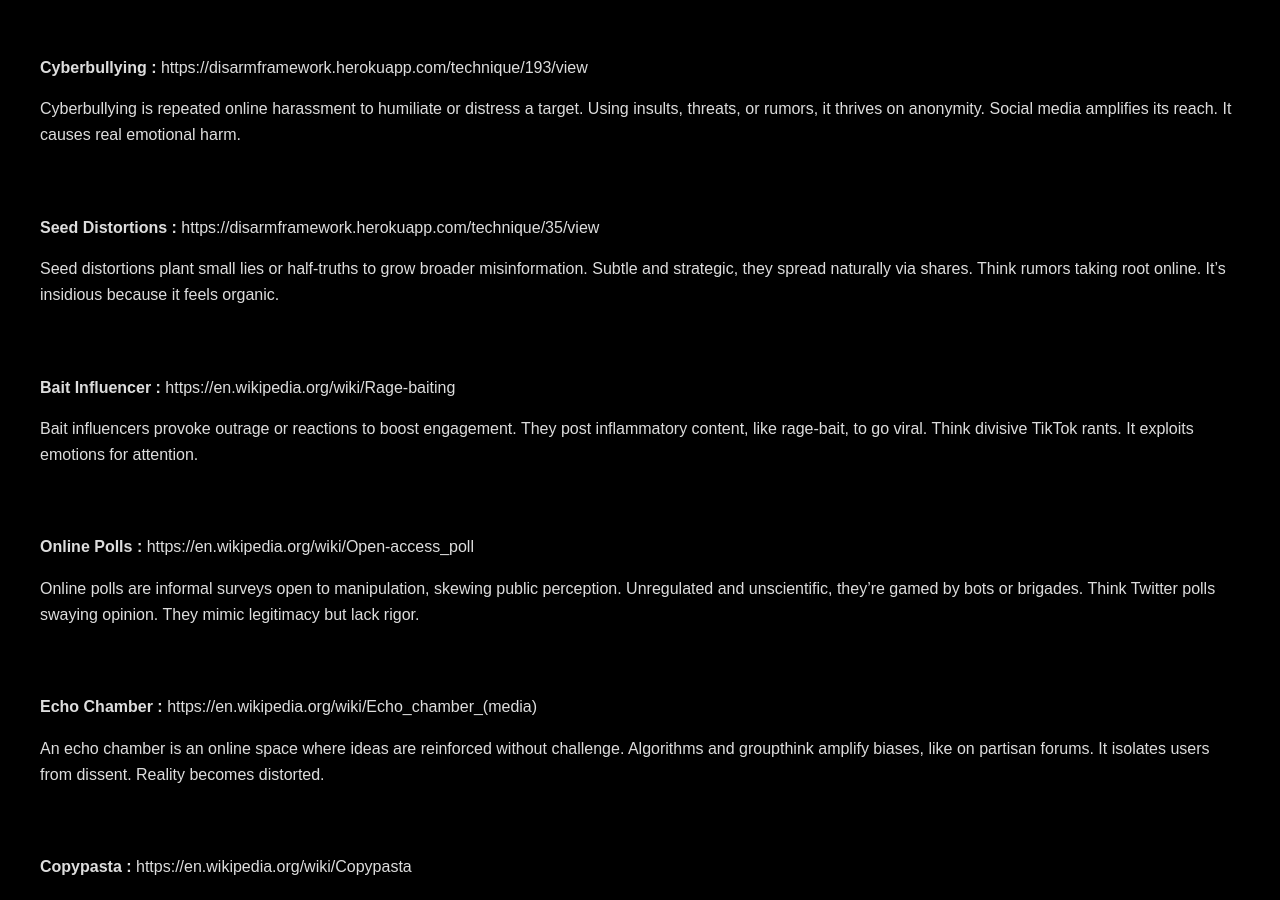
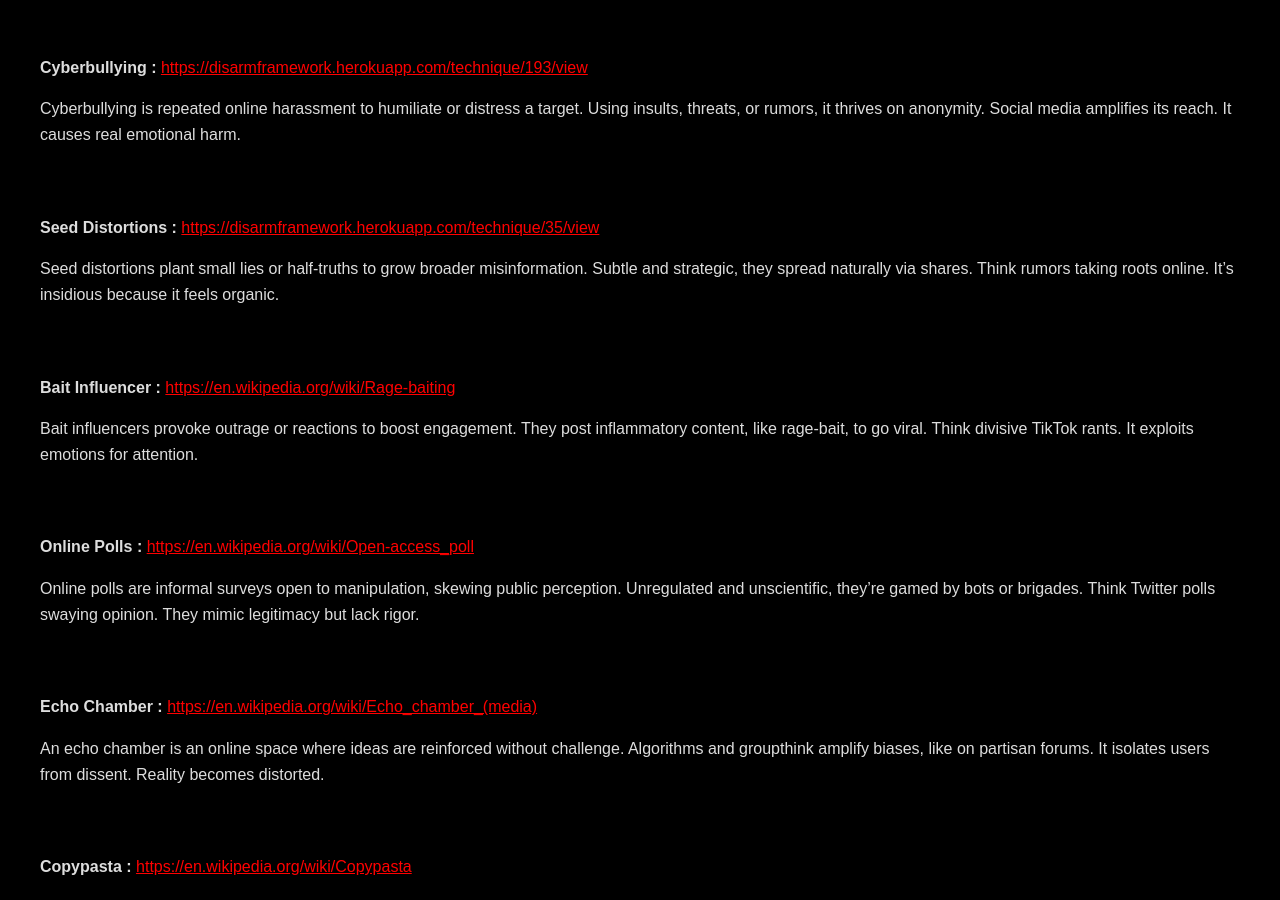
Before and after one commit to Anadema/Cognitive-Weaponization-Matrix, a Jekyll site: the page built from Techniques/Technique_description.md, in a window 1280 px wide and 900 px high, scrolled down 2664 px. Built offline with Jekyll 4.4.1, drawn with Linux system fonts in a browser that asks for light colours.

Commit message:
Update Technique_description.md

```diff
--- a/Techniques/Technique_description.md
+++ b/Techniques/Technique_description.md
@@ -9,177 +9,177 @@ lang: en
 
 <br><br>
 
-<b>Shadow Ban :</b> https://en.wikipedia.org/wiki/Nudge_theory<br>
+<b>Shadow Ban :</b> <a href="https://en.wikipedia.org/wiki/Nudge_theory" style="color: red;">https://en.wikipedia.org/wiki/Nudge_theory</a><br>
 
 Shadow banning is a practice on social media where a user’s content is made invisible or less visible to others without their knowledge. It’s used to curb spam or inappropriate behavior, reducing post reach without deleting the account. Platforms like Twitter, Instagram, or YouTube are said to have used it, though it’s often unofficial and controversial. Users may suspect a shadow ban if they notice a sudden drop in visibility or engagement. The technique raises debates about transparency, censorship, and online free speech.
 <br><br><br>
 
-<b>Nudge :</b> https://en.wikipedia.org/wiki/Character_assassination<br>
+<b>Nudge :</b> <a href="https://en.wikipedia.org/wiki/Character_assassination" style="color: red;">https://en.wikipedia.org/wiki/Character_assassination</a><br>
 
 Nudge theory involves subtly influencing people’s behavior without restricting choices, often for their benefit. It uses small cues or design changes, like placing healthier food at eye level, to guide decisions. Popularized in behavioral economics, it’s applied in policy and marketing. Critics argue it can feel manipulative if not transparent.
 <br><br><br>
 
-<b>Character Assassination :</b> https://en.wikipedia.org/wiki/Character_assassination
+<b>Character Assassination :</b> <a href="https://en.wikipedia.org/wiki/Character_assassination" style="color: red;">https://en.wikipedia.org/wiki/Character_assassination</a>
 
 Character assassination is the deliberate spread of false or damaging information to ruin someone’s reputation. It often involves slander, rumors, or exaggerated claims, targeting public figures or rivals. Historically used in politics, it aims to discredit without evidence. The damage can be long-lasting and hard to refute.
 <br><br><br>
 
-<b>Sock Puppet :</b> https://en.wikipedia.org/wiki/Sock_puppet_account<br>
+<b>Sock Puppet :</b> <a href="https://en.wikipedia.org/wiki/Sock_puppet_account" style="color: red;">https://en.wikipedia.org/wiki/Sock_puppet_account</a><br>
 
 A sock puppet is a fake online identity used to deceive others, often to push agendas or fake support. Common on forums or social media, it amplifies opinions or attacks opponents anonymously. Platforms try to detect them, but they persist. It undermines trust in online discourse.
 <br><br><br>
 
-<b>Bad Jacketing :</b> https://en.wikipedia.org/wiki/Bad-jacketing<br>
+<b>Bad Jacketing :</b> <a href="https://en.wikipedia.org/wiki/Bad-jacketing" style="color: red;">https://en.wikipedia.org/wiki/Bad-jacketing</a><br>
 
 Bad jacketing is falsely labeling someone as an informant or traitor within a group to sow distrust. Used by authorities or rivals, it isolates targets and disrupts unity, especially in activist circles. Historically linked to COINTELPRO, it’s a covert betrayal tactic. Suspicion alone can ruin relationships.
 <br><br><br>
 
-<b>Kompromat :</b> https://en.wikipedia.org/wiki/Kompromat<br>
+<b>Kompromat :</b> <a href="https://en.wikipedia.org/wiki/Kompromat" style="color: red;">https://en.wikipedia.org/wiki/Kompromat</a><br>
 
 Kompromat is compromising material, like scandals or secrets, collected to blackmail or discredit someone. Often used in espionage or politics, it leverages fear of exposure to control targets. Russia’s intelligence is famously associated with it. It’s effective because it exploits personal vulnerabilities.
 <br><br><br>
 
-<b>Cherry Picking :</b> https://en.wikipedia.org/wiki/Cherry_picking<br>
+<b>Cherry Picking :</b> <a href="https://en.wikipedia.org/wiki/Cherry_picking" style="color: red;">https://en.wikipedia.org/wiki/Cherry_picking</a><br>
 
 Cherry picking is selectively presenting data or evidence to support a claim while ignoring contradictions. Common in debates or media, it distorts reality for persuasion. Scientists and propagandists alike use it. It misleads by crafting a one-sided narrative.
 <br><br><br>
 
-<b>Emotional Hijacking :</b> https://www.ei-magazine.com/post/what-is-emotional-hijacking-and-how-can-you-prevent-it<br>
+<b>Emotional Hijacking :</b> <a href="https://www.ei-magazine.com/post/what-is-emotional-hijacking-and-how-can-you-prevent-it" style="color: red;">https://www.ei-magazine.com/post/what-is-emotional-hijacking-and-how-can-you-prevent-it</a><br>
 
 Emotional hijacking triggers an intense emotional response (fear, anger, joy) to bypass rational thinking. Once emotionally charged, a person is more likely to accept a message uncritically. Example: pairing propaganda with shocking imagery.
 <br><br><br>
 
-<b>Ignorant Agent :</b> https://disarmframework.herokuapp.com/technique/7/view<br>
+<b>Ignorant Agent :</b> <a href="https://disarmframework.herokuapp.com/technique/7/view" style="color: red;">https://disarmframework.herokuapp.com/technique/7/view</a><br>
 
 An ignorant agent is someone unknowingly spreading disinformation, manipulated by others. They act sincerely, making their message convincing, often on social media. Part of disinformation campaigns, it exploits trust. Their ignorance shields the true orchestrators.
 <br><br><br>
 
-<b>Clickbait :</b> https://en.wikipedia.org/wiki/Clickbait<br>
+<b>Clickbait :</b> <a href="https://en.wikipedia.org/wiki/Clickbait" style="color: red;">https://en.wikipedia.org/wiki/Clickbait</a><br>
 
 Clickbait uses sensational or misleading headlines to lure users into clicking content. It prioritizes engagement over substance, common in online media. Titles like “You Won’t Believe This!” drive traffic but often disappoint. It thrives on curiosity and frustration.
 <br><br><br>
 
-<b>Keyword Squatting :</b> https://mediamanipulation.org/definitions/keyword-squatting/<br>
+<b>Keyword Squatting :</b> <a href="https://mediamanipulation.org/definitions/keyword-squatting/" style="color: red;">https://mediamanipulation.org/definitions/keyword-squatting/</a><br>
 
 Keyword squatting involves hijacking trending terms to spread unrelated or false content. Used in disinformation, it floods search results or hashtags with noise. Think propaganda piggybacking on breaking news. It confuses and misdirects public attention.
 <br><br><br>
 
-<b>Swarming :</b> https://disarmframework.herokuapp.com/technique/49/view<br>
+<b>Swarming :</b> <a href="https://disarmframework.herokuapp.com/technique/49/view" style="color: red;">https://disarmframework.herokuapp.com/technique/49/view</a><br>
 
 Swarming is coordinated online attacks by many accounts to overwhelm or harass a target. Often seen in trolling or disinformation, it amplifies impact through sheer volume. Think Twitter pile-ons. It intimidates and drowns out opposition.
 <br><br><br>
 
-<b>Fake Experts :</b> https://disarmframework.herokuapp.com/technique/5/view<br>
+<b>Fake Experts :</b> <a href="https://disarmframework.herokuapp.com/technique/5/view" style="color: red;">https://disarmframework.herokuapp.com/technique/5/view</a><br>
 
 Fake experts are unqualified individuals presented as authorities to push a narrative. Common in disinformation, they deceive with credentials or charisma. Think anti-vaccine “doctors.” It exploits trust in expertise to mislead.
 <br><br><br>
 
-<b>Contradictory Injunction :</b> https://en.wikipedia.org/wiki/Double_bind<br>
+<b>Contradictory Injunction :</b> <a href="https://en.wikipedia.org/wiki/Double_bind" style="color: red;">https://en.wikipedia.org/wiki/Double_bind</a><br>
 
 Contradictory injunction, or double bind, is giving conflicting demands where no response wins. Used in manipulation, it traps victims in confusion or guilt, like “be spontaneous” orders. Psychologically draining, it’s a control tactic.
 <br><br><br>
 
-<b>Doxing :</b> https://en.wikipedia.org/wiki/Doxing<br>
+<b>Doxing :</b> <a href="https://en.wikipedia.org/wiki/Doxing" style="color: red;">https://en.wikipedia.org/wiki/Doxing</a><br>
 
 Doxing is publicly revealing private information, like addresses, to harm or intimidate someone. Often a revenge tactic online, it violates privacy and invites harassment. Think hackers targeting critics. It’s a weapon of exposure.
 <br><br><br>
 
-<b>Cyberbullying :</b> https://disarmframework.herokuapp.com/technique/193/view<br>
+<b>Cyberbullying :</b> <a href="https://disarmframework.herokuapp.com/technique/193/view" style="color: red;">https://disarmframework.herokuapp.com/technique/193/view</a><br>
 
 Cyberbullying is repeated online harassment to humiliate or distress a target. Using insults, threats, or rumors, it thrives on anonymity. Social media amplifies its reach. It causes real emotional harm.
 <br><br><br>
 
-<b>Seed Distortions :</b> https://disarmframework.herokuapp.com/technique/35/view<br>
+<b>Seed Distortions :</b> <a href="https://disarmframework.herokuapp.com/technique/35/view" style="color: red;">https://disarmframework.herokuapp.com/technique/35/view</a><br>
 
-Seed distortions plant small lies or half-truths to grow broader misinformation. Subtle and strategic, they spread naturally via shares. Think rumors taking root online. It’s insidious because it feels organic.
+Seed distortions plant small lies or half-truths to grow broader misinformation. Subtle and strategic, they spread naturally via shares. Think rumors taking roots online. It’s insidious because it feels organic.
 <br><br><br>
 
-<b>Bait Influencer :</b> https://en.wikipedia.org/wiki/Rage-baiting<br>
+<b>Bait Influencer :</b> <a href="https://en.wikipedia.org/wiki/Rage-baiting" style="color: red;">https://en.wikipedia.org/wiki/Rage-baiting</a><br>
 
 Bait influencers provoke outrage or reactions to boost engagement. They post inflammatory content, like rage-bait, to go viral. Think divisive TikTok rants. It exploits emotions for attention.
 <br><br><br>
 
-<b>Online Polls :</b> https://en.wikipedia.org/wiki/Open-access_poll<br>
+<b>Online Polls :</b> <a href="https://en.wikipedia.org/wiki/Open-access_poll" style="color: red;">https://en.wikipedia.org/wiki/Open-access_poll</a><br>
 
 Online polls are informal surveys open to manipulation, skewing public perception. Unregulated and unscientific, they’re gamed by bots or brigades. Think Twitter polls swaying opinion. They mimic legitimacy but lack rigor.
 <br><br><br>
 
-<b>Echo Chamber :</b> https://en.wikipedia.org/wiki/Echo_chamber_(media)<br>
+<b>Echo Chamber :</b> <a href="https://en.wikipedia.org/wiki/Echo_chamber_(media)" style="color: red;">https://en.wikipedia.org/wiki/Echo_chamber_(media)</a><br>
 
 An echo chamber is an online space where ideas are reinforced without challenge. Algorithms and groupthink amplify biases, like on partisan forums. It isolates users from dissent. Reality becomes distorted.
 <br><br><br>
 
-<b>Copypasta :</b> https://en.wikipedia.org/wiki/Copypasta<br>
+<b>Copypasta :</b> <a href="https://en.wikipedia.org/wiki/Copypasta" style="color: red;">https://en.wikipedia.org/wiki/Copypasta</a><br>
 
 Copypasta is repetitive, copied text spammed online, often for humor or disruption. Think meme walls flooding comments. It annoys or derails discussions. It’s low-effort noise.
 <br><br><br>
 
-<b>Scarcity Manipulation :</b> https://uxdesign.cc/5-types-of-scarcity-how-to-influence-anyone-using-these-7f309d328dbb<br>
+<b>Scarcity Manipulation :</b> <a href="https://uxdesign.cc/5-types-of-scarcity-how-to-influence-anyone-using-these-7f309d328dbb" style="color: red;">https://uxdesign.cc/5-types-of-scarcity-how-to-influence-anyone-using-these-7f309d328dbb</a><br>
 
 This technique uses the fear of missing out (on time, resources, or opportunities) to prompt quick action without reflection. For example, spreading a rumor that critical information will soon be ored to push people to share it immediately.
 <br><br><br>
 
-<b>Motivate Mediocrity :</b> https://www.tanbou.com/2022/Noam-Chomsky-10-strategies-manipulation.htm<br>
+<b>Motivate Mediocrity :</b> <a href="https://www.tanbou.com/2022/Noam-Chomsky-10-strategies-manipulation.htm" style="color: red;">https://www.tanbou.com/2022/Noam-Chomsky-10-strategies-manipulation.htm</a><br>
 
 Motivating mediocrity encourages apathy or low standards to keep people docile. Linked to manipulation theories, it praises conformity over ambition. Think “don’t question, just follow.” It stifles progress.
 <br><br><br>
 
-<b>Develop Deep/Cheap Fakes :</b> https://datasociety.net/library/deepfakes-and-cheap-fakes/<br>
+<b>Develop Deep/Cheap Fakes :</b> <a href="https://datasociety.net/library/deepfakes-and-cheap-fakes/" style="color: red;">https://datasociety.net/library/deepfakes-and-cheap-fakes/</a><br>
 
 Deep and cheap fakes are manipulated media, like AI-altered videos, to deceive. Deep fakes are sophisticated; cheap ones are quick edits. Think fake politician speeches. They erode trust in reality.
 <br><br><br>
 
-<b>Firehose of Falsehood :</b> https://en.wikipedia.org/wiki/Firehose_of_falsehood<br>
+<b>Firehose of Falsehood :</b> <a href="https://en.wikipedia.org/wiki/Firehose_of_falsehood" style="color: red;">https://en.wikipedia.org/wiki/Firehose_of_falsehood</a><br>
 
 Firehose of falsehood is rapid, high-volume lies to overwhelm truth. Used in propaganda, it floods discourse with contradictions. Think Russian disinformation tactics. Volume trumps accuracy.
 <br><br><br>
 
-<b>Dismiss / Distract / Distort / Dismay :</b> https://fromthepenof.com/red-flag-professional-behaviour/discrediting<br>
+<b>Dismiss / Distract / Distort / Dismay :</b> <a href="https://fromthepenof.com/red-flag-professional-behaviour/discrediting" style="color: red;">https://fromthepenof.com/red-flag-professional-behaviour/discrediting</a><br>
 
 The 4 Ds discredit foes by dismissing, distracting, distorting, or dismaying. Think smear campaigns dodging facts. It’s a systematic attack on credibility. Opponents are silenced.
 <br><br><br>
 
-<b>Gaslighting :</b> https://en.wikipedia.org/wiki/Gaslighting<br>
+<b>Gaslighting :</b> <a href="https://en.wikipedia.org/wiki/Gaslighting" style="color: red;">https://en.wikipedia.org/wiki/Gaslighting</a><br>
 
 Gaslighting manipulates someone into doubting their reality or sanity. Using denial or lies, like “that never happened,” it confuses victims. Think abusive relationships online. It’s psychological sabotage.
 <br><br><br>
 
-<b>Illusory Truth Effect :</b> https://en.wikipedia.org/wiki/Illusory_truth_effect<br>
+<b>Illusory Truth Effect :</b> <a href="https://en.wikipedia.org/wiki/Illusory_truth_effect" style="color: red;">https://en.wikipedia.org/wiki/Illusory_truth_effect</a><br>
 
 The illusory truth effect makes repeated lies seem true. Familiarity breeds belief, even if false. Think propaganda slogans. It exploits cognitive bias.
 <br><br><br>
 
-<b>Microtarget :</b> https://www.merriam-webster.com/dictionary/microtarget<br>
+<b>Microtarget :</b> <a href="https://www.merriam-webster.com/dictionary/microtarget" style="color: red;">https://www.merriam-webster.com/dictionary/microtarget</a><br>
 
 Microtargeting tailors ads or messages to specific individuals using data. Used in campaigns, it’s precise persuasion. Think Facebook ads hitting voters. It’s powerful but creepy.
 <br><br><br>
 
-<b>Maintaining Guilt and Ignorance :</b> https://www.tanbou.com/2022/Noam-Chomsky-10-strategies-manipulation.htm<br>
+<b>Maintaining Guilt and Ignorance :</b> <a href="https://www.tanbou.com/2022/Noam-Chomsky-10-strategies-manipulation.htm" style="color: red;">https://www.tanbou.com/2022/Noam-Chomsky-10-strategies-manipulation.htm</a><br>
 
 Maintaining guilt and ignorance keeps people submissive via shame and confusion. A manipulation tactic, it blames the masses. Think “you’re too dumb to know.” It kills critical thought.
 <br><br><br>
 
-<b>Manipulate Platform Algo :</b> https://github.com/DISARMFoundation/DISARMframeworks/blob/main/generated_pages/techniques/T0121.md
+<b>Manipulate Platform Algo :</b> <a href="https://github.com/DISARMFoundation/DISARMframeworks/blob/main/generated_pages/techniques/T0121.md" style="color: red;">https://github.com/DISARMFoundation/DISARMframeworks/blob/main/generated_pages/techniques/T0121.md</a><br>
 
 Manipulating platform algorithms games systems to boost content visibility. Using bots or trends, it cheats reach. Think SEO for disinformation. It hijacks attention.
 <br><br><br>
 
-<b>Framing :</b> https://en.wikipedia.org/wiki/Framing_(social_sciences)<br>
+<b>Framing :</b> <a href="https://en.wikipedia.org/wiki/Framing_(social_sciences)" style="color: red;">https://en.wikipedia.org/wiki/Framing_(social_sciences)</a><br>
 
 Framing manipulates how information is presented to shape its interpretation. For instance, saying "90% success rate" instead of "10% failure rate" alters perception without changing the facts. It’s often used to make a narrative more favorable or alarming.
 <br><br><br>
 
-<b>Bandwagon Effect :</b> https://en.wikipedia.org/wiki/Bandwagon_effect<br>
+<b>Bandwagon Effect :</b> <a href="https://en.wikipedia.org/wiki/Bandwagon_effect" style="color: red;">https://en.wikipedia.org/wiki/Bandwagon_effect</a><br>
 
 The bandwagon effect exploits the human tendency to follow the majority. By creating the illusion that an idea or belief is widely accepted ("everyone thinks this"), it pressures individuals to conform without questioning it.
 <br><br><br>
 
-<b>Astroturfing : </b> https://disarmframework.herokuapp.com/technique/145/view<br>
+<b>Astroturfing :</b> <a href="https://disarmframework.herokuapp.com/technique/145/view" style="color: red;">https://disarmframework.herokuapp.com/technique/145/view</a><br>
 
 Astroturfing is a manipulation technique that involves creating a false impression of popular support or grassroots opinion (from the ground up). It uses fake accounts, bots, or paid individuals to simulate a spontaneous movement on social media or other platforms. This can amplify a cause, brand, or idea while concealing its orchestrated origin. For example, fake positive comments about a product can deceive consumers. This method exploits the perceived credibility of crowds to influence.
 <br><br><br>
 
-<b>Butterfly attacks : </b> https://disarmframework.herokuapp.com/technique/134/view<br>
+<b>Butterfly attacks :</b> <a href="https://disarmframework.herokuapp.com/technique/134/view" style="color: red;">https://disarmframework.herokuapp.com/technique/134/view</a><br>
 
 Butterfly attacks, on the other hand, are a disinformation tactic where multiple small attacks or distractions are launched simultaneously to overwhelm and destabilize a target. They aim to divert attention from a main event or exhaust the adversary’s resources by forcing them to respond on multiple fronts. This can include rumors, misleading posts, or coordinated minor provocations. This dispersion makes defense difficult and blurs the perception of truth. It’s a strategy of calculated chaos.<br><br>
 <br><br><br>
```
